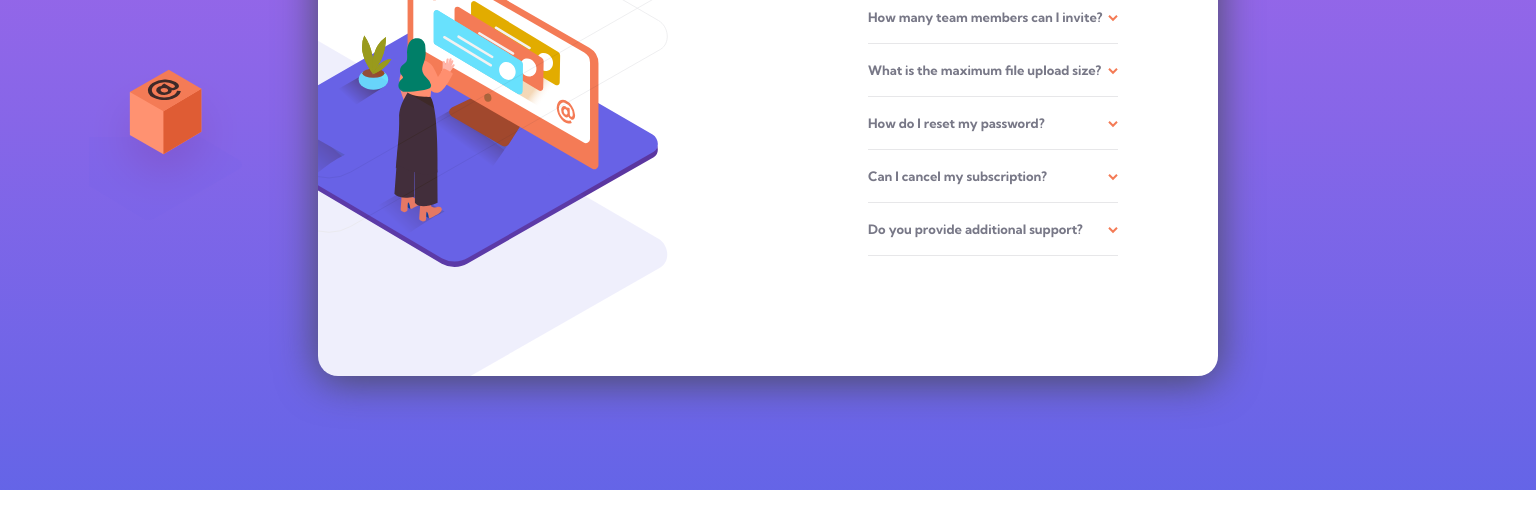
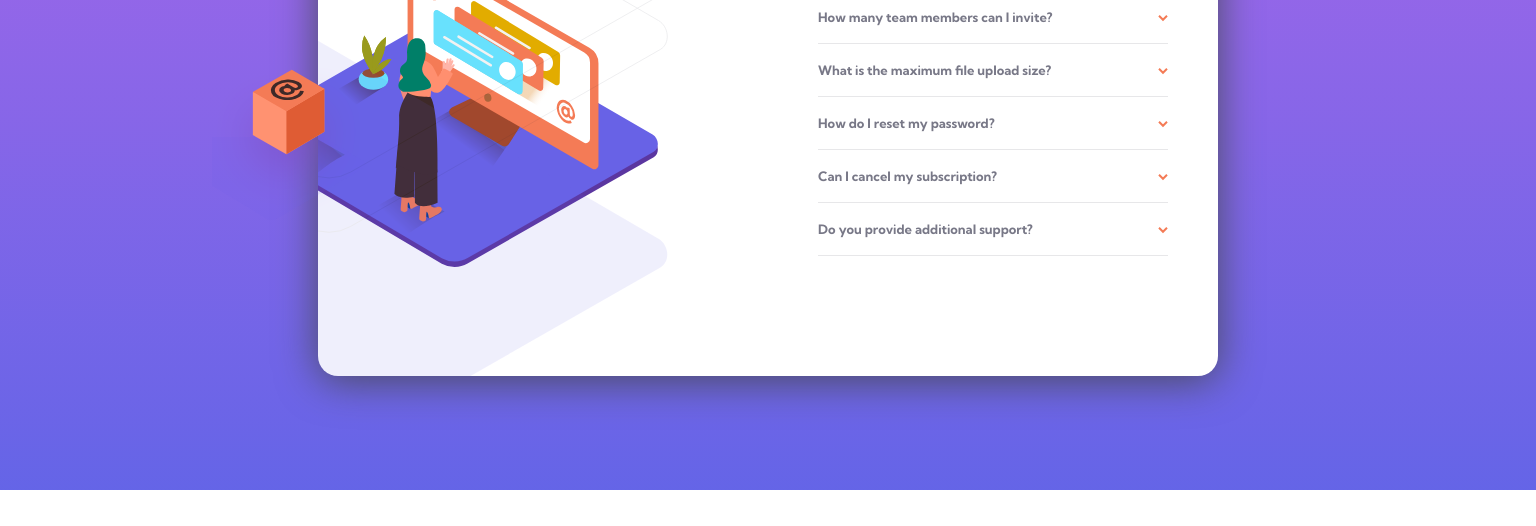
Before and after one commit to nicole-nam/accordian-card, a plain HTML site: page index.html in a window 1536 px wide. Shown: the part 310-836 px from the top of the page. Drawn offline with nearby package versions, Linux system fonts and the light colour scheme.

Commit message:
fix the box image position

```diff
--- a/css/styles.css
+++ b/css/styles.css
@@ -110,7 +110,6 @@ body {
 
   .accordian-card {
     max-width: 90rem;
-
     display: flex;
     justify-content: flex-end;
     background-image: url("../images/bg-pattern-desktop.svg"),
@@ -135,7 +134,7 @@ body {
   .text-container {
     width: 50%;
     text-align: left;
-    padding: 0 10rem;
+    padding: 0 5rem;
   }
   .faq-container {
     padding: 0;
@@ -144,6 +143,7 @@ body {
 
 @media only screen and (min-width: 1440px) {
   .accordian-card::before {
-    right: 83%;
+    transform: scale(0.8, 0.8);
+    right: 75%;
   }
 }
```
